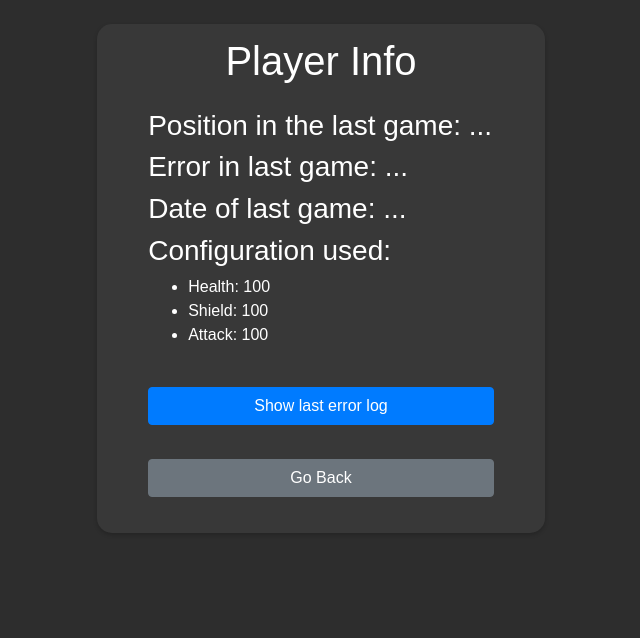
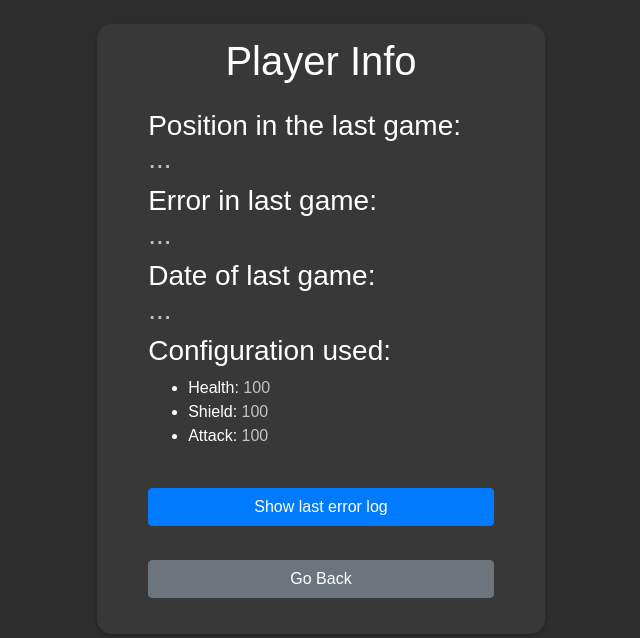
Before and after one commit to mrs714/CaptureTheFlag, a Flask app: page /player_info in a window 1280 px wide. Shown: the top 638 px of the page, without its empty margins (319-959 px from the left). Run offline with Flask 3, Linux system fonts and the light colour scheme; the visitor is signed in with stand-in values (Sample User, id 1); data that the repository does not hold is empty; some libraries are stand-ins or nearby versions.

Commit message:
style changes to user info

```diff
--- a/static/bot_config_script.js
+++ b/static/bot_config_script.js
@@ -106,9 +106,9 @@ function fix_sliders() {
 // FUNCTIONS --------------------------------------------------------------------------------------------------------------------------------------------------------------------------------------------
 function update_info() {
   fix_sliders();
-  document.getElementById("health_slider_info").innerHTML = "Health: " + health_slider.value;
-  document.getElementById("shield_slider_info").innerHTML = "Shield: " + shield_slider.value;
-  document.getElementById("attack_slider_info").innerHTML = "Attack: " + attack_slider.value;
+  document.getElementById("health_slider_info").innerHTML = health_slider.value;
+  document.getElementById("shield_slider_info").innerHTML = shield_slider.value;
+  document.getElementById("attack_slider_info").innerHTML = attack_slider.value;
 }
 
 function set_sliders(health, shield, attack) {
--- a/static/styles.css
+++ b/static/styles.css
@@ -89,3 +89,8 @@ textarea {
 .table tbody td {
   color: rgba(255, 255, 255, 0.747);
 }
+
+/* Any element with this class will have an off white color, displaying info to the user*/
+.info_label {
+  color: #f0f0f0c0; /* Off-white color */
+}
--- a/templates/player_info.html
+++ b/templates/player_info.html
@@ -12,14 +12,14 @@
     <!-- Display player information -->
     <div class="row mt-4">
       <div class="col-md-12">
-        <h3>Position in the last game: <span id="position_span">...</span></h3>
-        <h3>Error in last game: <span id="error_status_span">...</span></h3>
-        <h3>Date of last game: <span id="date_span">...</span></h3>
+        <h3>Position in the last game: <br><span id="position_span" class="info_label">...</span></h3>
+        <h3>Error in last game: <br><span id="error_status_span" class="info_label">...</span></h3>
+        <h3>Date of last game: <br><span id="date_span" class="info_label">...</span></h3>
         <h3>Configuration used:</h3>
         <ul>
-          <li>Health: <span id="healthConfig">...</span></li>
-          <li>Shield: <span id="shieldConfig">...</span></li>
-          <li>Attack: <span id="attackConfig">...</span></li>
+          <li>Health: <span id="healthConfig" class="info_label">...</span></li>
+          <li>Shield: <span id="shieldConfig" class="info_label">...</span></li>
+          <li>Attack: <span id="attackConfig" class="info_label">...</span></li>
         </ul>
       </div>
     </div>
```
Also changed, not shown: templates/bot_config.html (+4 -4 lines).
